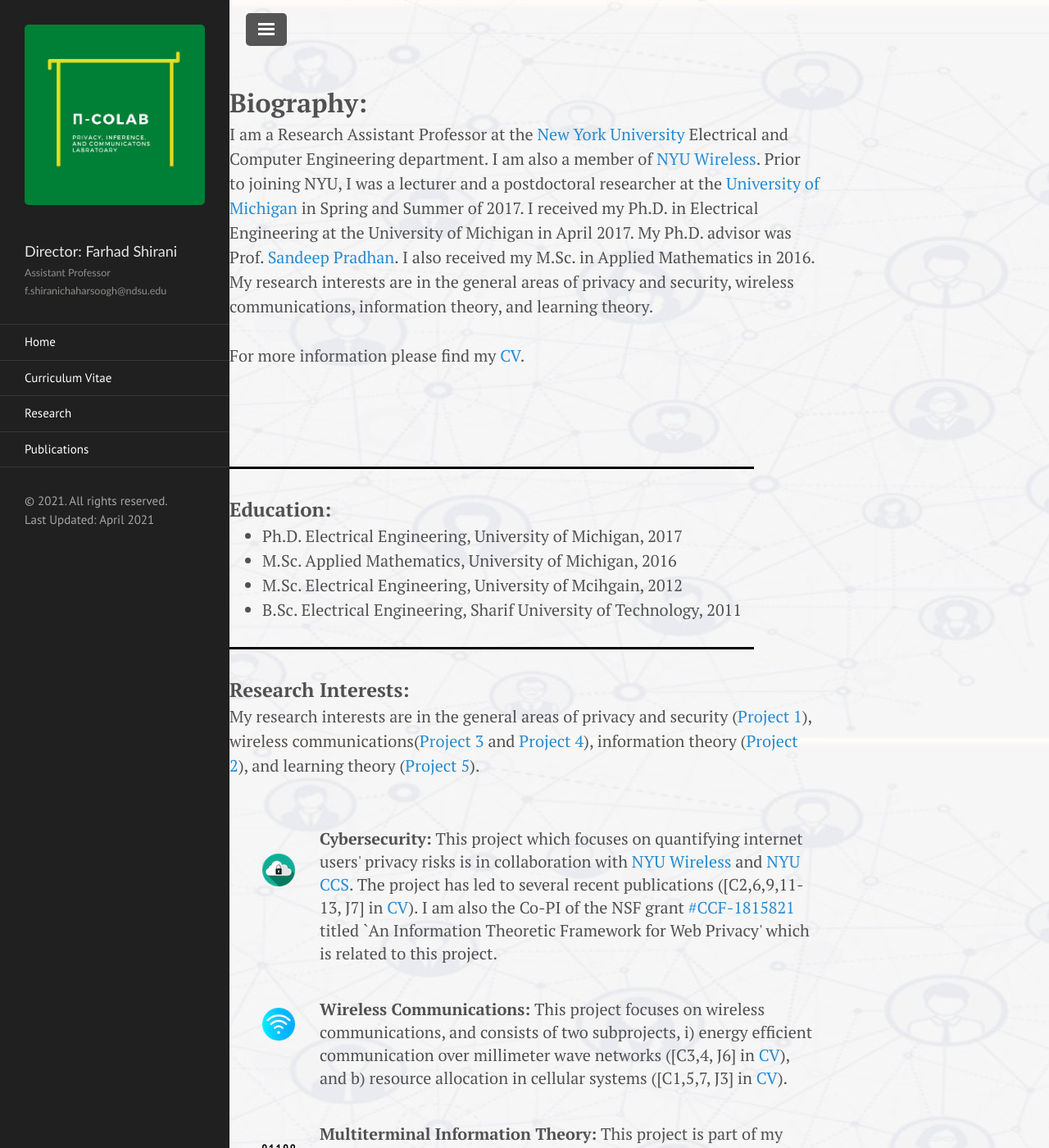
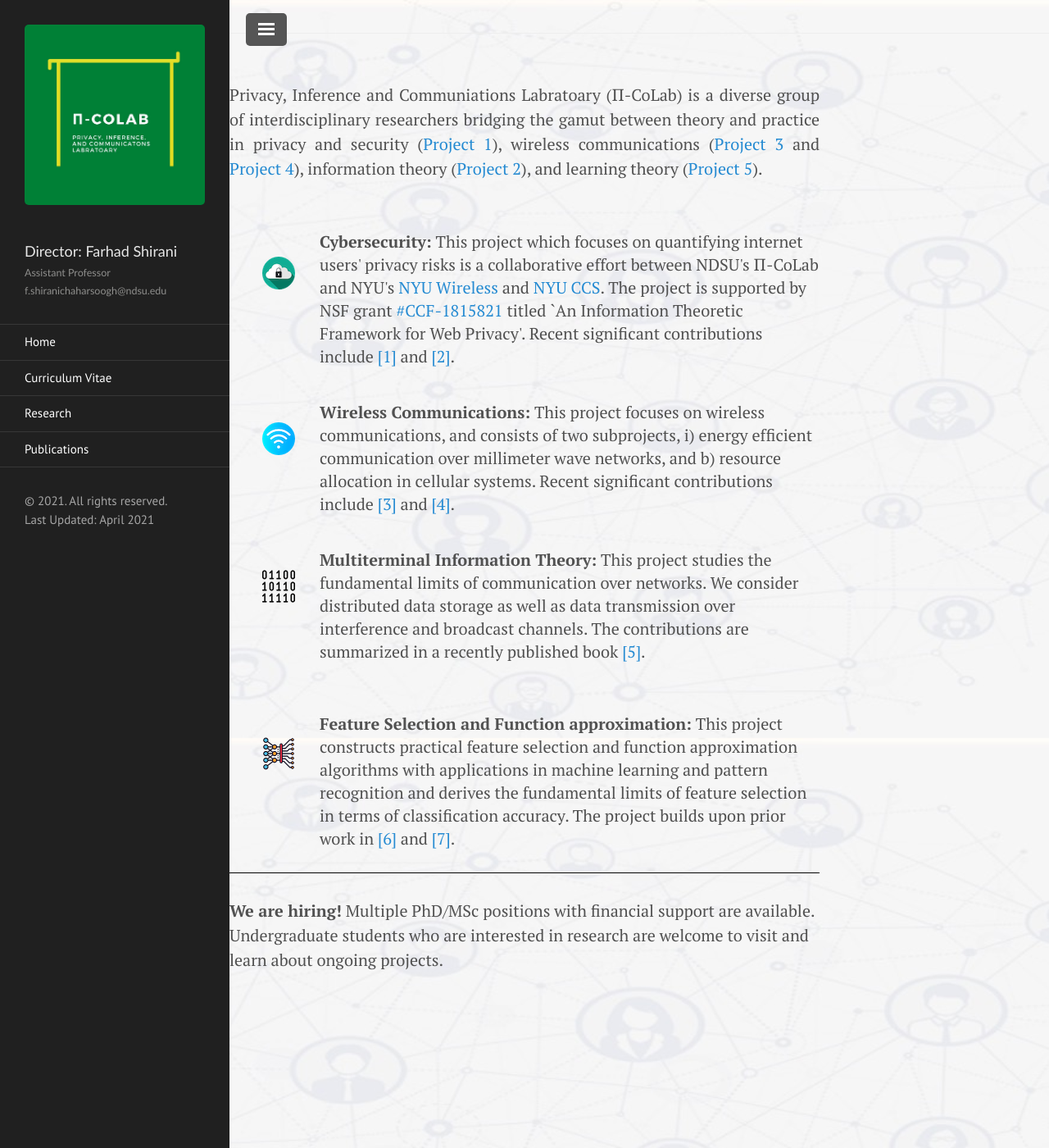
Before and after one commit to PI-CoLab/Pi-CoLab.github.io, a Jekyll site: the page index.html, which Jekyll copies as it is, in a window 1280 px wide and 1400 px high. Shown: the whole window at 82% size. Built offline with Jekyll 4.4.1, drawn with Linux system fonts in a browser that asks for light colours; some of the changed text lies outside the part shown.

Commit message:
ch
git commit -m "ch"

```diff
--- a/index.html
+++ b/index.html
@@ -110,9 +110,11 @@
       transform: translate(-50%, -50%);
     }
   </style>
-
-
-
+<style>
+div.d {
+  text-align: justify;
+}
+</style>
 </head>
 
 
@@ -342,9 +344,9 @@
     <div class="nonmobileShow">
       <!-- <hr class="new1"> -->
     </a>
-      <font size="6"><b>Biography:</b> </font>
-      </br>
-      I am a Research Assistant Professor at the <a
+      <!-- <font size="6"><b>Biography:</b> </font>
+      </br> -->
+      <!-- I am a Research Assistant Professor at the <a
         href="https://engineering.nyu.edu/academics/departments/electrical-and-computer-engineering">New York
         University</a>
       Electrical and Computer Engineering department. I am also a member of <a
@@ -359,8 +361,8 @@
       </br>
       </br>
       For more information please find my <a href=about.html">CV</a>.
-      </br>
-      </br>
+      </br> -->
+      <!-- </br>
 
       <b>
 
@@ -375,13 +377,16 @@
         <li>M.Sc. Electrical Engineering, University of Mcihgain, 2012</li>
         <li>B.Sc. Electrical Engineering, Sharif University of Technology, 2011 </li>
       </ul>
-      <hr class="new1">
-      <font size="5"><b>Research Interests:</b> </font>
-      </br>
-      My research interests are in the general areas of privacy and security (<a href="Project1.html">Project 1</a>),
-      wireless communications(<a href="Project3.html">Project
+      <hr class="new1"> -->
+      <!-- <font size="5"><b>Research Interests:</b> </font>
+      </br> -->
+      <div class="d">
+      Privacy, Inference and Communiations Labratoary (&Pi;-CoLab) is a diverse group of interdisciplinary researchers bridging the gamut between theory and practice in
+      privacy and security (<a href="Project1.html">Project 1</a>),
+      wireless communications (<a href="Project3.html">Project
         3</a> and <a href="Project4.html">Project 4</a>), information theory (<a href="Project2.html">Project 2</a>),
       and learning theory (<a href="Project5.html">Project 5</a>).
+      </div>
 
       <ul>
         <li class="red">
@@ -389,13 +394,16 @@
           <span>
             </br>
             </br>
-            <b>Cybersecurity:</b> This project which focuses on quantifying internet users' privacy risks is in
-            collaboration with <a href="https://wireless.engineering.nyu.edu">NYU Wireless</a> and <a
+            <b>Cybersecurity:</b> This project which focuses on quantifying internet users' privacy risks is a
+            collaborative effort between NDSU's &Pi;-CoLab and NYU's
+             <a href="https://wireless.engineering.nyu.edu">NYU Wireless</a> and <a
               href="https://engineering.nyu.edu/research-innovation/centers-and-institutes/nyu-center-cybersecurity-ccs">NYU
-              CCS</a>. The project has led to several recent publications ([C2,6,9,11-13, J7] in <a
-              href=about.html">CV</a>). I am also the Co-PI of the NSF grant <a
+              CCS</a>. The project is supported by NSF grant <a
               href="https://www.nsf.gov/awardsearch/showAward?AWD_ID=1815821&amp;HistoricalAwards=false">#CCF-1815821</a>
-            titled `An Information Theoretic Framework for Web Privacy' which is related to this project.
+            titled `An Information Theoretic Framework for Web Privacy'. Recent significant contributions include
+            <a
+              href="https://ieeexplore.ieee.org/document/9344632">[1]</a> and <a
+              href="https://arxiv.org/pdf/2102.06267.pdf">[2]</a>.
           </span></li>
 
 
@@ -404,37 +412,51 @@
           </br>
           <span><b>Wireless Communications:</b> This project focuses on wireless communications, and consists of two
             subprojects, i) energy efficient communication over millimeter wave
-            networks ([C3,4, J6] in <a href="about.html">CV</a>), and b) resource allocation in cellular systems
-            ([C1,5,7, J3] in <a href="about.html">CV</a>).
+            networks, and b) resource allocation in cellular systems. Recent significant contributions
+            include  <a
+            href="https://ieeexplore.ieee.org/abstract/document/8662633">[3]</a> and <a
+            href="https://ieeexplore.ieee.org/abstract/document/8849484">[4]</a>.
 
           </span></li>
 
         <li class="it">
           </br>
           </br>
-          <span><b>Multiterminal Information Theory:</b> This project is part of my Ph.D. work where we study the
+          <span><b>Multiterminal Information Theory:</b> This project studies the
             fundamental limits of
             communication over networks. We consider distributed data storage as well as data transmission over
-            interference and broadcast channels ([C8,10,14-25, J1,2,4,5] in <a href="about.html">CV</a>).
+            interference and broadcast channels. The contributions are summarized
+            in a recently published book <a
+            href="https://www.nowpublishers.com/article/Details/CIT-083">[5]</a>.
           </span></li>
 
           <li class="ml">
             </br>
             </br>
           </br>
-            <span><b>Feature Selection and Function approximation:</b> This is a recent project where we build upon the
-              machinery developed in my Ph.D. work ([C10,14,15,23,25,J1] in <a href="about.html">CV</a>)
-              to construct practical feature selection and function approximation algorithms and derive
-              the fundamental limits of feature selection in terms of classification accuracy.
+            <span><b>Feature Selection and Function approximation:</b> This project constructs practical
+              feature selection and function approximation algorithms with applications in
+              machine learning and pattern recognition and derives
+              the fundamental limits of feature selection in terms
+              of classification accuracy. The project builds upon prior work in
+              <a
+              href="https://ieeexplore.ieee.org/abstract/document/8006739">[6]</a> and <a
+              href="https://ieeexplore.ieee.org/abstract/document/8717735">[7]</a>.
 
             </span></li>
 
       </ul>
 
 
-
-
-        <hr class="shine">
+          <Hr
+          size="5" color="black">
+          <span><b>We are hiring!</b>
+          Multiple PhD/MSc
+          positions with financial support are available.
+          Undergraduate students who are interested in research are
+          welcome to visit and learn about ongoing projects.
+        </br>
+        <!-- <hr class="shine">
         <font size="6">News: </font></br>
         </br>
         <div class="nonmobileShow">
@@ -539,7 +561,7 @@
     <a href="http://easitc.com/welcome.html#welcome">2018 IEEE East Asian School of Information Theory &amp;
       Communication (EASITC)</a>
   </div>
-  <div align="justify">&nbsp;</div>
+  <div align="justify">&nbsp;</div> -->
 </div>
 
   </div>
--- a/index2.html
+++ b/index2.html
@@ -144,10 +144,14 @@
 <!-- RSS -->
 <link rel="alternate" type="application/rss+xml" title="RSS" href="atom.xml">
 </head>
-
-
-<body style="background-color:#f0f0f5;">
-
+<style>
+body {
+  background-image: url("public/background.jpg");
+  background-repeat: no-repeat;
+  background-attachment: fixed;
+background-size: cover;
+}
+</style>
   <style>
 
 
@@ -285,9 +289,9 @@
               </div>
               <div class="mobileShow">
 
-              <p style="font-family:candara, arial,helvetica;"> Farhad Shirani<br>
+                <p style="font-family:candara, arial,helvetica;"> <br>
                   <small>
-                  <font color=#8E8E8C>Research Assistant Professor<br> fsc265@nyu.edu</font>
+                    <font color=#8E8E8C>Assistant Professor<br> f.shiranichaharsoogh@ndsu</font>
                   </small>
                 </p>
               </div>
@@ -296,8 +300,8 @@
       </div>
     </div>
 
-  <div class="container content">
-    <div class="mobileShow">
+
+      <!-- <div class="mobileShow">
         <IMG STYLE="WIDTH:300px; HEIGHT:300px;border-radius:70%;   margin-left: auto;
       margin-right: auto;" SRC="public/images1.jpg">
         I am a Research Assistant Professor at the <a
@@ -316,18 +320,22 @@
         For more information please find my <a href="about.html">CV</a>.
         </br>
         </br>
-
+        <b>
+          <font color=#000000> I am on the academic job market seeking a tenure-track assistant professor position.
+          </font>
+        </b>
         </br>
         </br>
-    </div>
+      </div> -->
 
-
+      <div class="container content">
 
       <div class="nonmobileShow">
         <!-- <hr class="new1"> -->
-      <font size="6"><b>Biography:</b> </font>
-      </br>
-      I am a Research Assistant Professor at the <a
+      </a>
+        <!-- <font size="6"><b>Biography:</b> </font>
+        </br> -->
+        <!-- I am a Research Assistant Professor at the <a
           href="https://engineering.nyu.edu/academics/departments/electrical-and-computer-engineering">New York
           University</a>
         Electrical and Computer Engineering department. I am also a member of <a
@@ -341,9 +349,9 @@
         learning theory.
         </br>
         </br>
-      For more information please find my <a href="about.html">CV</a>.
-      </br>
-      </br>
+        For more information please find my <a href=about.html">CV</a>.
+        </br> -->
+        <!-- </br>
 
         <b>
 
@@ -358,13 +366,16 @@
           <li>M.Sc. Electrical Engineering, University of Mcihgain, 2012</li>
           <li>B.Sc. Electrical Engineering, Sharif University of Technology, 2011 </li>
         </ul>
-      <hr class="new1">
-      <font size="5"><b>Research Interests:</b> </font>
-      </br>
-      My research interests are in the general areas of privacy and security (<a href="Project1.html">Project 1</a>),
-      wireless communications(<a href="Project3.html">Project
+        <hr class="new1"> -->
+        <!-- <font size="5"><b>Research Interests:</b> </font>
+        </br> -->
+        <div class="d">
+        Privacy, Inference and Communiations Labratoary (&Pi;-CoLab) is a diverse group of interdisciplinary researchers bridging the gamut between theory and practice in
+        privacy and security (<a href="Project1.html">Project 1</a>),
+        wireless communications (<a href="Project3.html">Project
           3</a> and <a href="Project4.html">Project 4</a>), information theory (<a href="Project2.html">Project 2</a>),
         and learning theory (<a href="Project5.html">Project 5</a>).
+        </div>
 
         <ul>
           <li class="red">
@@ -372,13 +383,16 @@
             <span>
               </br>
               </br>
-            <b>Cybersecurity:</b> This project which focuses on quantifying internet users' privacy risks is in
-            collaboration with <a href="https://wireless.engineering.nyu.edu">NYU Wireless</a> and <a
+              <b>Cybersecurity:</b> This project which focuses on quantifying internet users' privacy risks is a
+              collaborative effort between NDSU's &Pi;-CoLab and NYU's
+               <a href="https://wireless.engineering.nyu.edu">NYU Wireless</a> and <a
                 href="https://engineering.nyu.edu/research-innovation/centers-and-institutes/nyu-center-cybersecurity-ccs">NYU
-              CCS</a>. The project has led to several recent publications ([C2,6,9,11-13, J7] in <a
-              href="about.html">CV</a>). I am also the Co-PI of the NSF grant <a
+                CCS</a>. The project is supported by NSF grant <a
                 href="https://www.nsf.gov/awardsearch/showAward?AWD_ID=1815821&amp;HistoricalAwards=false">#CCF-1815821</a>
-            titled `An Information Theoretic Framework for Web Privacy' which is related to this project.
+              titled `An Information Theoretic Framework for Web Privacy'. Recent significant contributions include
+              <a
+                href="https://ieeexplore.ieee.org/document/9344632">[1]</a> and <a
+                href="https://arxiv.org/pdf/2102.06267.pdf">[2]</a>.
             </span></li>
 
 
@@ -387,39 +401,54 @@
             </br>
             <span><b>Wireless Communications:</b> This project focuses on wireless communications, and consists of two
               subprojects, i) energy efficient communication over millimeter wave
-            networks ([C3,4, J6] in <a href="about.html">CV</a>), and b) resource allocation in cellular systems
-            ([C1,5,7, J3] in <a href="about.html">CV</a>).
+              networks, and b) resource allocation in cellular systems. Recent significant contributions
+              include  <a
+              href="https://ieeexplore.ieee.org/abstract/document/8662633">[3]</a> and <a
+              href="https://ieeexplore.ieee.org/abstract/document/8849484">[4]</a>.
 
             </span></li>
 
           <li class="it">
             </br>
             </br>
-          <span><b>Multiterminal Information Theory:</b> This project is part of my Ph.D. work where we study the
+            <span><b>Multiterminal Information Theory:</b> This project studies the
               fundamental limits of
               communication over networks. We consider distributed data storage as well as data transmission over
-            interference and broadcast channels ([C8,10,14-25, J1,2,4,5] in <a href="about.html">CV</a>).
+              interference and broadcast channels. The contributions are summarized
+              in a recently published book <a
+              href="https://www.nowpublishers.com/article/Details/CIT-083">[5]</a>.
             </span></li>
 
             <li class="ml">
               </br>
               </br>
             </br>
-            <span><b>Feature Selection and Function approximation:</b> This is a recent project where we build upon the
-              machinery developed in my Ph.D. work ([C10,14,15,23,25,J1] in <a href="about.html">CV</a>)
-              to construct practical feature selection and function approximation algorithms and derive
-              the fundamental limits of feature selection in terms of classification accuracy.
+              <span><b>Feature Selection and Function approximation:</b> This project constructs practical
+                feature selection and function approximation algorithms with applications in
+                machine learning and pattern recognition and derives
+                the fundamental limits of feature selection in terms
+                of classification accuracy. The project builds upon prior work in
+                <a
+                href="https://ieeexplore.ieee.org/abstract/document/8006739">[6]</a> and <a
+                href="https://ieeexplore.ieee.org/abstract/document/8717735">[7]</a>.
 
               </span></li>
 
         </ul>
 
 
-
-
-        <hr class="shine">
+            <Hr
+            size="5" color="black">
+            <span><b>We are hiring!</b>
+            Multiple PhD/MSc
+            positions with financial support are available.
+            Undergraduate students who are interested in research are
+            welcome to visit and learn about ongoing projects.
+          </br>
+          <!-- <hr class="shine">
           <font size="6">News: </font></br>
           </br>
+          <div class="nonmobileShow">
           10-01-2019: Our paper <a href="https://ieeexplore.ieee.org/document/8717735">'On the Sub-Optimality of
             Single-Letter Coding Over Networks'</a> was published in the October issue of IEEE Transactions on Information
           Theory. &nbsp;
@@ -521,8 +550,8 @@
       <a href="http://easitc.com/welcome.html#welcome">2018 IEEE East Asian School of Information Theory &amp;
         Communication (EASITC)</a>
     </div>
-  <div align="justify">&nbsp;</div>
-
+    <div align="justify">&nbsp;</div> -->
+  </div>
 
     </div>
 
```
Also changed, not shown: 5 other files. Lines whose indentation alone changed are shown as unchanged.
